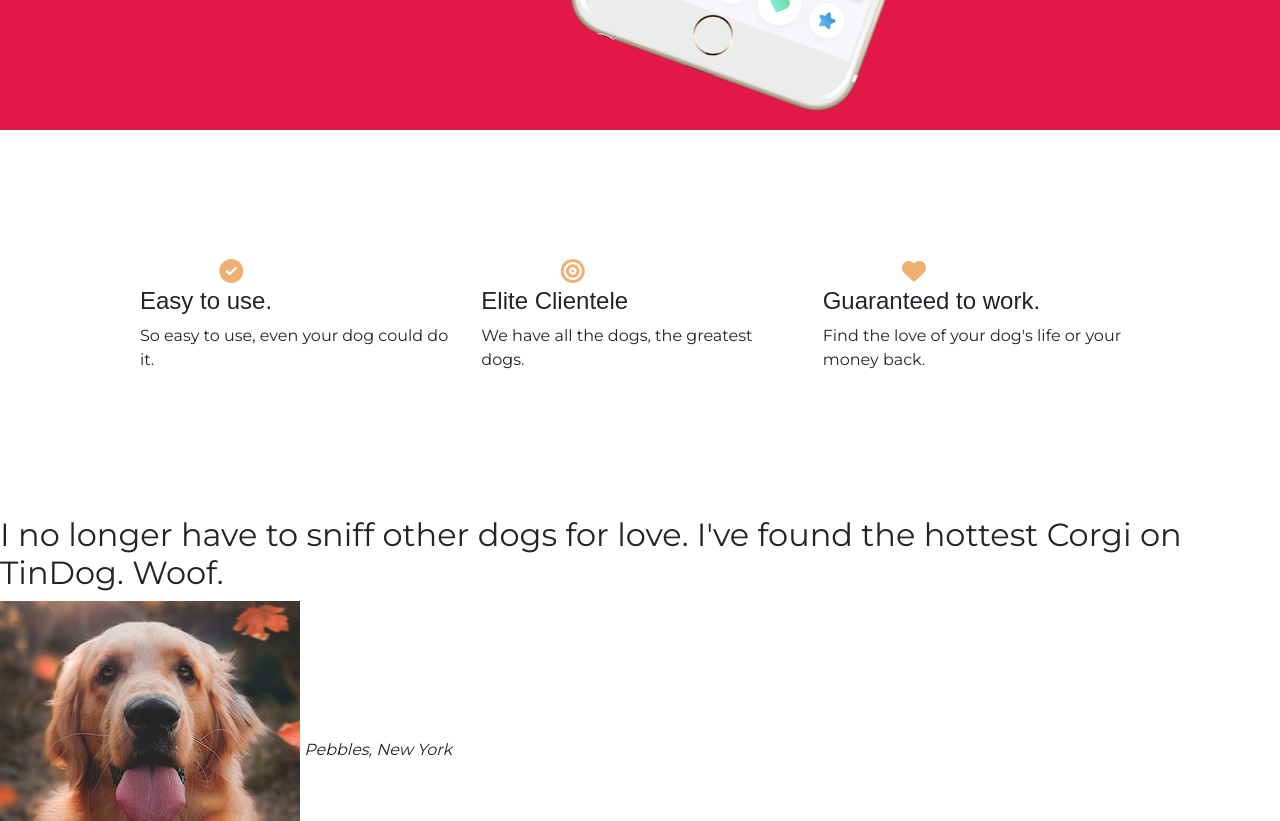
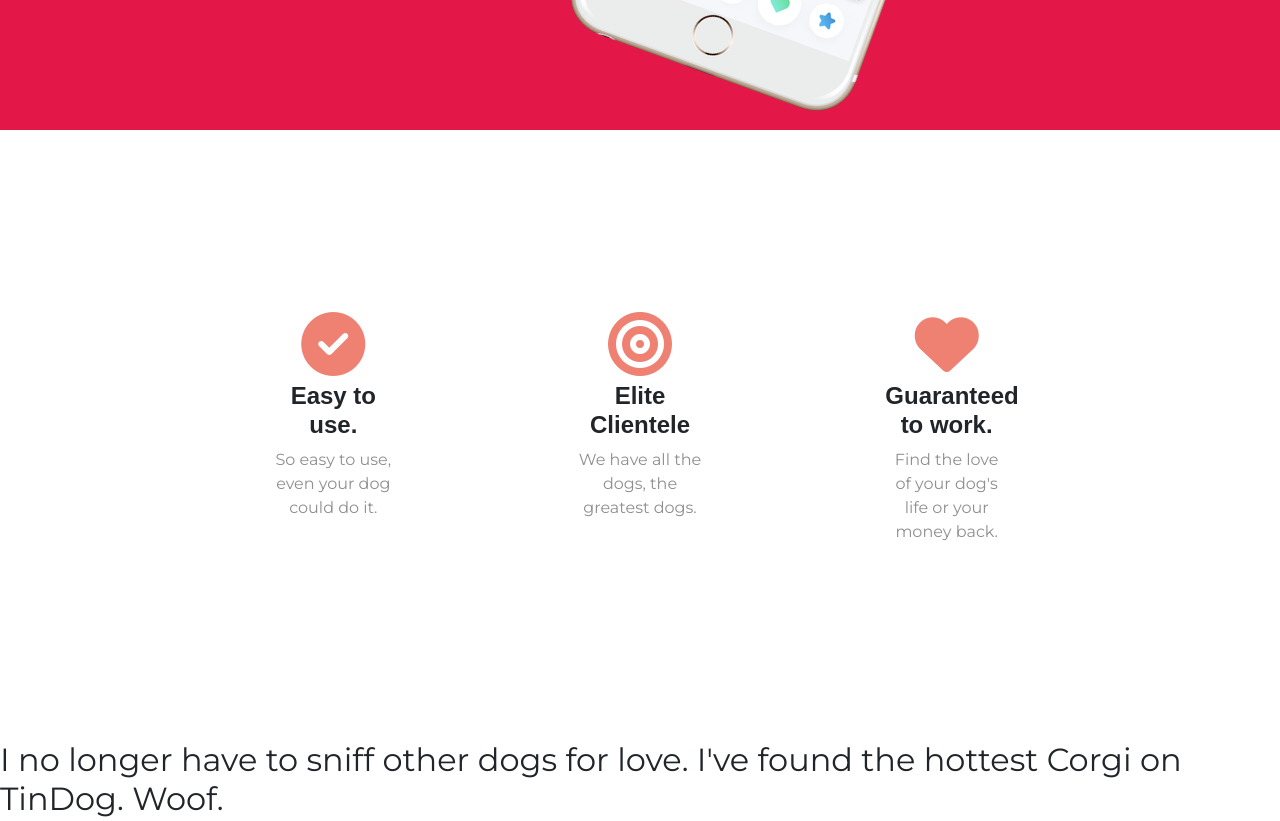
Before and after one commit to sebahani/TinDog-Start-master, a plain HTML site: page index.html in a window 1280 px wide. Shown: the part 700-1521 px from the top of the page. Drawn offline with nearby package versions, Linux system fonts and the light colour scheme.

Commit message:
features section done

```diff
--- a/css/styles.css
+++ b/css/styles.css
@@ -9,12 +9,25 @@ h1 {
   font-weight: bold;
 }
 
+h3 {
+  font-family: 'Montserrat-Bold', sans-serif;
+  font-size: 1.5rem;
+  font-weight: bold;
+
+}
+
+p {
+color:#8f8f8f;
+
+}
 
 #title {
   background-color: #E41749;
   color: white;
 
 }
+
+
 
 
 
@@ -67,21 +80,19 @@ h1 {
 
 
 /* features section */
-
-.row2 {
-  margin: 10%  ;
+#features {
+  text-align: center;
+  padding: 7% 15%;
 }
-.fa-solid {
-  margin: 0 25%;
-  color: #efb172;
-
-}
-.fa-solid .hover {
-  color:#ff4c68;
+.features-box {
+  padding: 10%;
 }
 
-h3 {
-font-family: 'Montserrat-Bold', sans-serif;
-  font-size: 1.5rem;
-
+.icon {
+  color: #ef8172;
+  text-align: center;
+  padding-bottom: 5%;
 }
+.icon:hover {
+  color: #ff4c68;
+}
--- a/index.html
+++ b/index.html
@@ -80,19 +80,25 @@
 
   <section id="features">
     <div class="fluid-container">
-      <div class="row row2">
-        <div class="col-lg-4 ">
-          <h3><i class="fa-solid fa-circle-check"></i><br>Easy to use.</h3>
+
+      <div class="row">
+
+        <div class="features-box col-lg-4">
+          <i class="icon fa-solid fa-circle-check fa-4x"></i>
+          <h3>Easy to use.</h3>
           <p>So easy to use, even your dog could do it.</p>
         </div>
-        <div class="col-lg-4  ">
-          <h3><i class="fa-solid fa-bullseye"></i><br>Elite Clientele</h3>
+
+        <div class="features-box col-lg-4">
+          <i class="icon fa-solid fa-bullseye fa-4x"></i>
+          <h3>Elite Clientele</h3>
           <p>We have all the dogs, the greatest dogs.</p>
         </div>
-        <div class="col-lg-4 col-md-4 col-sm-6 ">
-          <h3><i class="fa-solid fa-heart"></i><br>Guaranteed to work.</h3>
+
+        <div class="features-box col-lg-4">
+          <i class="icon fa-solid fa-heart fa-4x"></i>
+          <h3>Guaranteed to work.</h3>
           <p>Find the love of your dog's life or your money back.</p>
-
         </div>
 
       </div>
```
